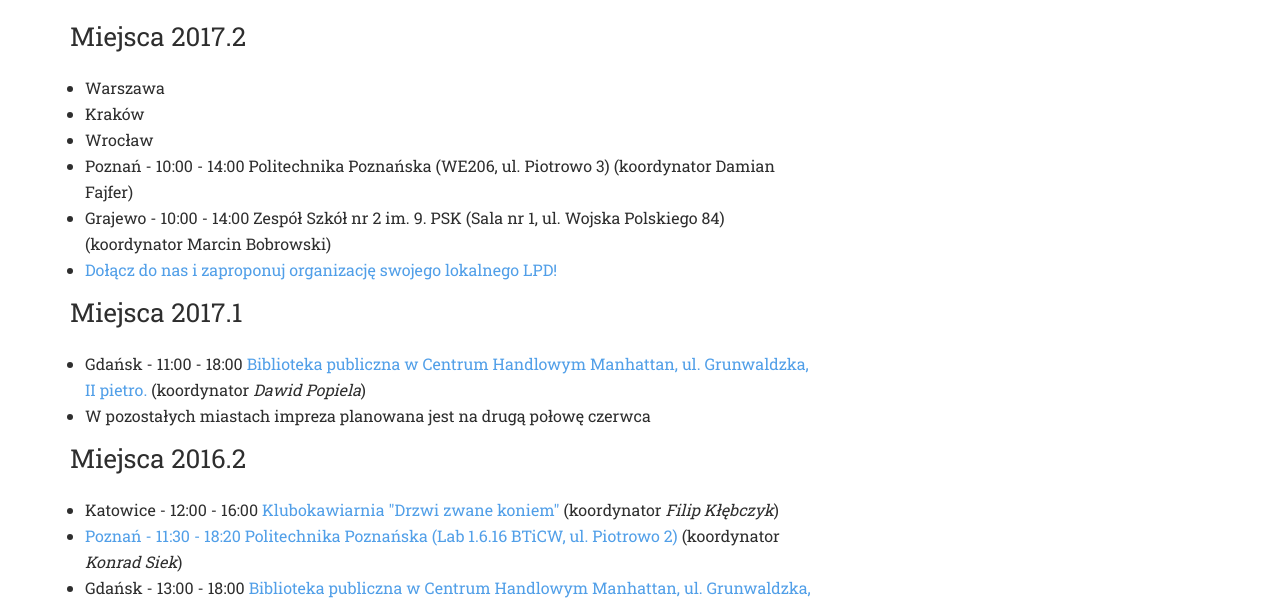
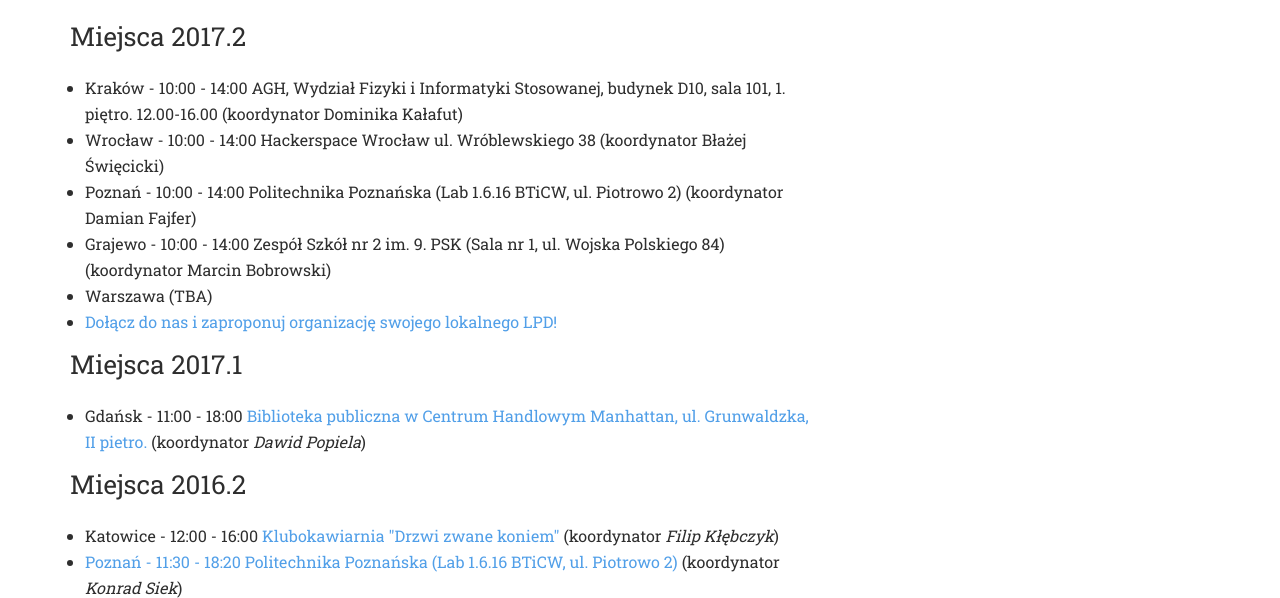
Before and after one commit to fk-lx/lpd-pl-site, a plain HTML site: page index.html in a window 1280 px wide. Shown: the part 705-1303 px from the top of the page. Drawn offline with nearby package versions, Linux system fonts and the light colour scheme.

Commit message:
Synchronized build

```diff
--- a/index.html
+++ b/index.html
@@ -122,17 +122,16 @@
 <p>Najbliższa edycja odbędzie się <strong>25 listopada</strong>. Pierwsza edycja (2016.1) odbyła się w sobotę 25 czerwca w Gdańsku i Katowicach. Druga edycja odbyła się 22 października w Gdańsku, Warszawie, Poznaniu i Katowicach.</p>
 <h2>Miejsca 2017.2</h2>
 <ul>
-<li>Warszawa</li>
-<li>Kraków</li>
-<li>Wrocław</li>
-<li>Poznań - 10:00 - 14:00 Politechnika Poznańska (WE206, ul. Piotrowo 3) (koordynator Damian Fajfer)</li>
+<li>Kraków - 10:00 - 14:00 AGH, Wydział Fizyki i Informatyki Stosowanej, budynek D10, sala 101, 1. piętro. 12.00-16.00 (koordynator Dominika Kałafut)</li>
+<li>Wrocław - 10:00 - 14:00 Hackerspace Wrocław ul. Wróblewskiego 38 (koordynator Błażej Święcicki)</li>
+<li>Poznań - 10:00 - 14:00 Politechnika Poznańska (Lab 1.6.16 BTiCW, ul. Piotrowo 2) (koordynator Damian Fajfer)</li>
 <li>Grajewo - 10:00 - 14:00 Zespół Szkół nr 2 im. 9. PSK (Sala nr 1, ul. Wojska Polskiego 84) (koordynator Marcin Bobrowski)</li>
+<li>Warszawa (TBA)</li>
 <li><a href="https://goo.gl/forms/zu74NopV27QdwG0z2">Dołącz do nas i zaproponuj organizację swojego lokalnego LPD!</a></li>
 </ul>
 <h2>Miejsca 2017.1</h2>
 <ul>
 <li>Gdańsk - 11:00 - 18:00 <a href="http://www.wbpg.org.pl/biblioteka_manhattan">Biblioteka publiczna w Centrum Handlowym Manhattan, ul. Grunwaldzka, II pietro.</a> (koordynator <em>Dawid Popiela</em>)</li>
-<li>W pozostałych miastach impreza planowana jest na drugą połowę czerwca</li>
 </ul>
 <h2>Miejsca 2016.2</h2>
 <ul>
```
Also changed, not shown: en/index.html (+4 -4 lines).
